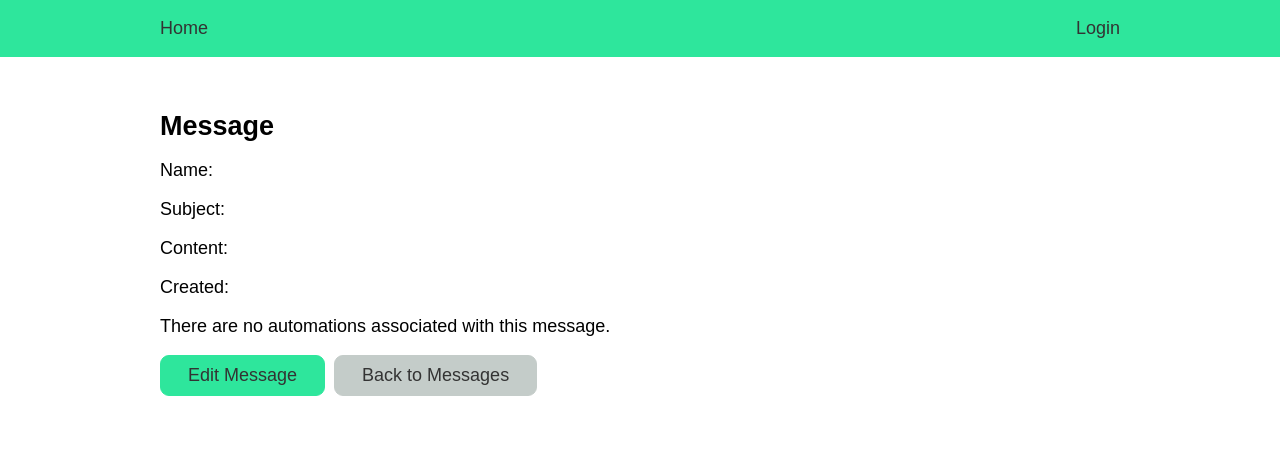
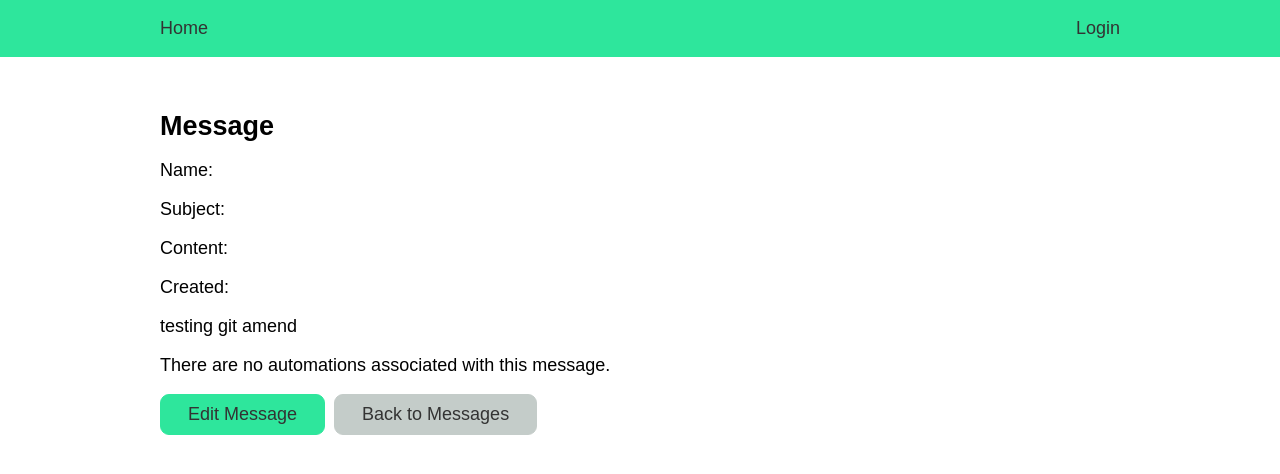
Before and after one commit to njs91/Dolphin, a Django app: template app/messages/templates/messages/message_view.html in a window 1280 px wide. Shown: the top 474 px of the page. Run offline with Django 3.2, Linux system fonts and the light colour scheme; the template is opened without the code that fills it, so the values that code supplies are empty.

Commit message:
git amend test

```diff
--- a/app/messages/templates/messages/message_view.html
+++ b/app/messages/templates/messages/message_view.html
@@ -7,6 +7,8 @@
 <p>Subject: {{message.subject}}</p>
 <p>Content: {{message.text}}</p>
 <p>Created: {{message.date_created}}</p>
+
+<p>testing git amend</p>
 
 {% if automations %}
 <h2>Automations:</h2>
```
